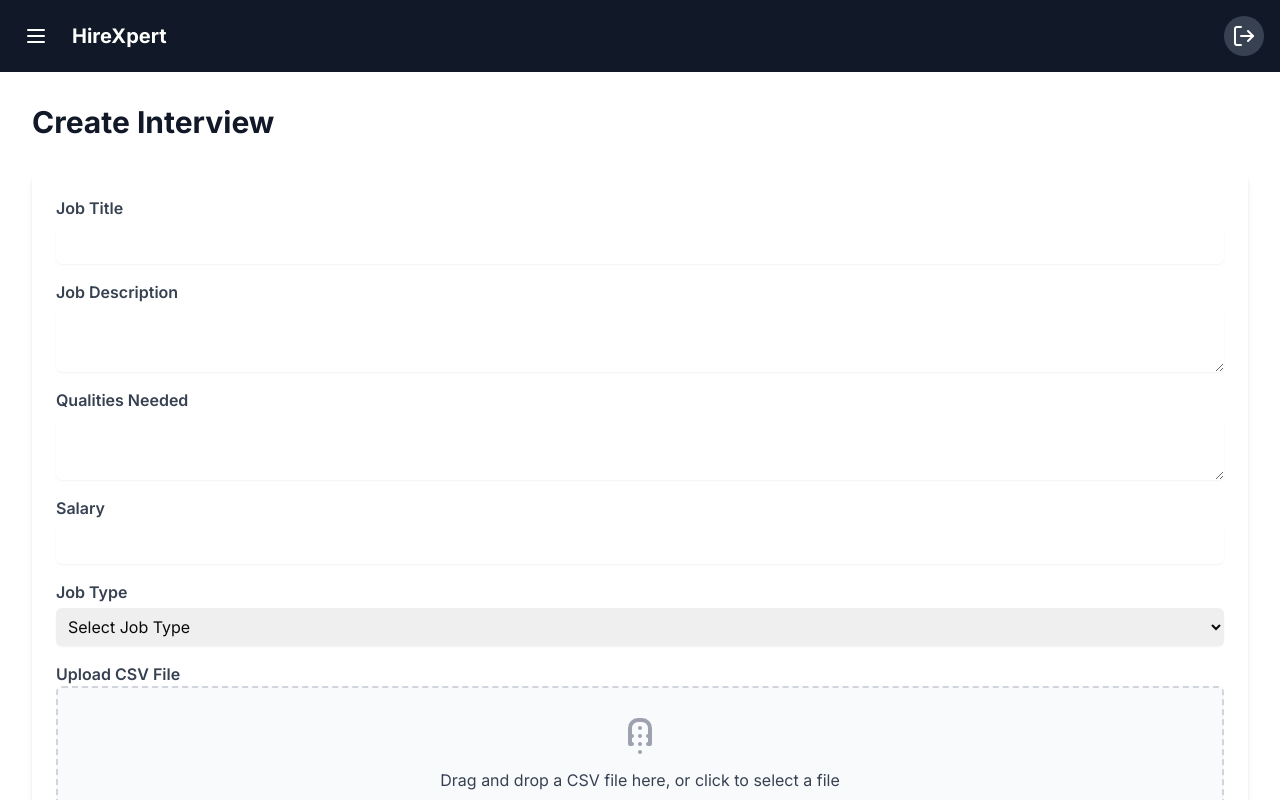
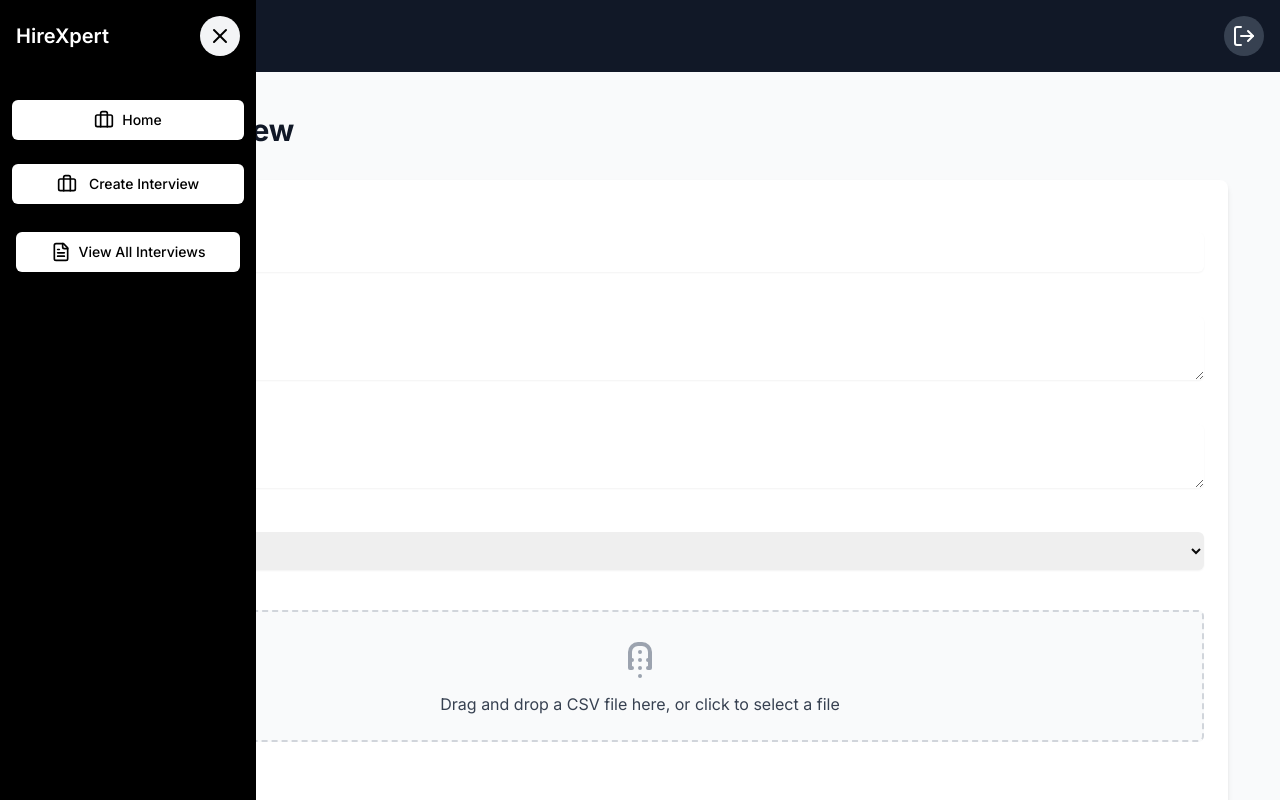
Before and after one commit to SandraMariyaGeorge/HireXpert, a Next.js app in the folder frontend/: page /hrdash/create-interview in a window 1280 px wide. Shown: the top 800 px of the page. Built offline with nearby package versions, Linux system fonts and the light colour scheme.

Commit message:
modified hrdashboard

```diff
--- a/frontend/app/hrdash/HR-interview/page.tsx
+++ /dev/null
@@ -1,74 +0,0 @@
-"use client";
-import React, { useState } from 'react';
-import { useRouter } from 'next/navigation';
-
-function CreateInterview() {
-  const [jobTitle, setJobTitle] = useState('');
-  const [jobDescription, setJobDescription] = useState('');
-  const [qualities, setQualities] = useState('');
-  const router = useRouter();
-
-  const handleCreateInterview = () => {
-    // Logic to create interview with AI or custom questions
-    console.log('Creating interview with:', { jobTitle, jobDescription, qualities });
-  };
-
-  const handleCustomQuestions = () => {
-    router.push('/HR-interview/custom-questions');
-  };
-
-  return (
-    <div className="flex flex-col h-screen bg-gray-50">
-
-      <main className="flex-1 overflow-y-auto p-8 bg-white">
-        <div className="max-w-7xl mx-auto">
-          <header className="mb-8">
-            <h1 className="text-3xl font-bold text-gray-900">Create Interview</h1>
-          </header>
-          <div className="mb-4">
-            <label className="block text-gray-700 font-semibold">Job Title</label>
-            <input
-              type="text"
-              value={jobTitle}
-              onChange={(e) => setJobTitle(e.target.value)}
-              className="mt-1 block w-full border-gray-300 rounded-md shadow-sm p-2"
-            />
-          </div>
-          <div className="mb-4">
-            <label className="block text-gray-700 font-semibold">Job Description</label>
-            <textarea
-              value={jobDescription}
-              onChange={(e) => setJobDescription(e.target.value)}
-              className="mt-1 block w-full border-gray-300 rounded-md shadow-sm p-2"
-            />
-          </div>
-          <div className="mb-4">
-            <label className="block text-gray-700 font-semibold">Qualities Needed</label>
-            <textarea
-              value={qualities}
-              onChange={(e) => setQualities(e.target.value)}
-              className="mt-1 block w-full border-gray-300 rounded-md shadow-sm p-2"
-            />
-          </div>
-          <div className="flex justify-between">
-            <button
-              onClick={handleCreateInterview}
-              className="px-4 py-2 bg-blue-600 text-white rounded-md"
-            >
-              Create Interview
-            </button>
-            <button
-              onClick={handleCustomQuestions}
-              className="px-4 py-2 bg-green-600 text-white rounded-md"
-            >
-              Custom Questions
-            </button>
-          </div>
-        </div>
-      </main>
-
-    </div>
-  );
-}
-
-export default CreateInterview;
--- a/frontend/app/hrdash/create-interview/page.tsx
+++ b/frontend/app/hrdash/create-interview/page.tsx
@@ -1,18 +1,23 @@
 "use client";
 
 import React, { useState, useCallback } from 'react';
-import Layout from '@/components/common/Layout';
 import { useRouter } from 'next/navigation';
 import { useDropzone } from 'react-dropzone';
+import HrDash_Sidebar from '@/components/hrdashboard/Sidebar';
+import Header from '@/components/common/Header';
 
 function CreateInterview() {
-  const [jobTitle, setJobTitle] = useState('');
-  const [jobDescription, setJobDescription] = useState('');
+  const [interviewTitle, setinterviewTitle] = useState('');
+  const [interviewDescription, setinterviewDescription] = useState('');
   const [qualities, setQualities] = useState('');
   const [salary, setSalary] = useState('');
   const [jobType, setJobType] = useState('');
   const [csvFile, setCsvFile] = useState<File | null>(null);
+  const [isSidebarOpen, setIsSidebarOpen] = React.useState(true);
 
+    const toggleSidebar = () => {
+      setIsSidebarOpen(!isSidebarOpen);
+    };
   const onDrop = useCallback((acceptedFiles: File[]) => {
     if (acceptedFiles && acceptedFiles[0]) {
       setCsvFile(acceptedFiles[0]);
@@ -25,66 +30,59 @@ function CreateInterview() {
   });
 
   const handleCreateInterview = () => {
-    // Logic to create interview
-    console.log('Creating interview with:', { jobTitle, jobDescription, qualities, salary, jobType, csvFile });
+    console.log('Creating interview with:', { interviewTitle, interviewDescription, qualities, salary, jobType, csvFile });
 
     if (csvFile) {
       const reader = new FileReader();
       reader.onload = (e) => {
         const text = e.target?.result;
         console.log('CSV file content:', text);
-        // Process CSV file content here
       };
       reader.readAsText(csvFile);
     }
   };
 
   return (
-    <Layout>
-      <header className="mb-8">
+    <div className="flex flex-col h-screen bg-gray-50">
+        <Header toggleSidebar={toggleSidebar} />
+        <div className="flex flex-1">
+          <HrDash_Sidebar sidebarOpen={isSidebarOpen} toggleSidebar={toggleSidebar} />
+          <div className="flex-1 p-10 ml-3 mr-3">
+            <header className="mb-8 ">
                 <h1 className="text-3xl font-bold text-gray-900">Create Interview</h1>
             </header>
             <div className="bg-white shadow-md rounded-lg p-6">
-        <div className="mb-4">
-          <label className="block text-gray-700 font-semibold">Job Title</label>
+              <div className="mb-4 ">
+                <label className="block text-gray-700 font-semibold">Interview Title</label>
                 <input
                   type="text"
-            value={jobTitle}
-            onChange={(e) => setJobTitle(e.target.value)}
-            className="mt-1 block w-full border-gray-300 rounded-md shadow-sm p-2"
+                  value={interviewTitle}
+                  onChange={(e) => setinterviewTitle(e.target.value)}
+                  className="mt-1  w-full border-gray-800 rounded-md shadow-sm p-2"
                 />
               </div>
               <div className="mb-4">
-          <label className="block text-gray-700 font-semibold">Job Description</label>
+                <label className="block text-gray-800 font-semibold">Interview Description</label>
                 <textarea
-            value={jobDescription}
-            onChange={(e) => setJobDescription(e.target.value)}
-            className="mt-1 block w-full border-gray-300 rounded-md shadow-sm p-2"
+                  value={interviewDescription}
+                  onChange={(e) => setinterviewDescription(e.target.value)}
+                  className="mt-1 block w-full border-gray-800 rounded-md shadow-sm p-2"
                 />
               </div>
               <div className="mb-4">
-          <label className="block text-gray-700 font-semibold">Qualities Needed</label>
+                <label className="block text-gray-800 font-semibold">Qualities Needed</label>
                 <textarea
                   value={qualities}
                   onChange={(e) => setQualities(e.target.value)}
-            className="mt-1 block w-full border-gray-300 rounded-md shadow-sm p-2"
+                  className="mt-1 block w-full border-gray-800 rounded-md shadow-sm p-2"
                 />
               </div>
-        <div className="mb-4">
-          <label className="block text-gray-700 font-semibold">Salary</label>
-          <input
-            type="text"
-            value={salary}
-            onChange={(e) => setSalary(e.target.value)}
-            className="mt-1 block w-full border-gray-300 rounded-md shadow-sm p-2"
-          />
-        </div>
-        <div className="mb-4">
-          <label className="block text-gray-700 font-semibold">Job Type</label>
+              <div className="mb-4 border-gray-700">
+                <label className="block text-gray-800 font-semibold">Job Type</label>
                 <select
                   value={jobType}
                   onChange={(e) => setJobType(e.target.value)}
-            className="mt-1 block w-full border-gray-300 rounded-md shadow-sm p-2"
+                  className="mt-1 block w-full border-gray-700 rounded-md shadow-sm p-2"
                 >
                   <option value="">Select Job Type</option>
                   <option value="full-time">Full-Time</option>
@@ -134,7 +132,10 @@ function CreateInterview() {
                 Create Interview
               </button>
             </div>
-    </Layout>
+          </div>
+
+        </div>
+    </div>
   );
 }
 
--- a/frontend/app/hrdash/page.tsx
+++ b/frontend/app/hrdash/page.tsx
@@ -4,15 +4,30 @@ import HiringInsights from '@/components/hrdashboard/HiringInsights';
 import ActivityFeed from '@/components/hrdashboard/ActivityFeed';
 import Header from '@/components/common/Header'; // Common header component
 import Footer from '@/components/common/Footer'; // Common footer component
-//import ProtectedRoute from '@/components/ProtectedRoute';
+import Sidebar from '@/components/hrdashboard/Sidebar';
+import ProtectedRoute from '@/components/ProtectedRoute';
+import HrDash_Sidebar from '@/components/hrdashboard/Sidebar';
+
+type SidebarItem = {
+  id: string;
+  label: string;
+  icon: () => JSX.Element;
+};
 
 function HRDashboard() {
+  const [isSidebarOpen, setIsSidebarOpen] = React.useState(true);
+
+  const toggleSidebar = () => {
+    setIsSidebarOpen(!isSidebarOpen);
+  };
+  const [activeTab, setActiveTab] = React.useState('Dashboard'); // Example state for active tab
+
   return (
-   // <ProtectedRoute role="hr">
+   <ProtectedRoute role="hr">
       <div className="flex flex-col h-screen bg-gray-50">
-        <Header /> {/* Common header */}
+        <Header toggleSidebar={toggleSidebar} />
         <div className="flex flex-1">
-          <Sidebar items={sidebarItems} activeTab={activeTab} setActiveTab={setActiveTab} />
+          <HrDash_Sidebar sidebarOpen={isSidebarOpen} toggleSidebar={toggleSidebar} />
           <main className="flex-1 overflow-y-auto p-8 bg-white">
             <div className="max-w-7xl mx-auto">
               <header className="mb-8">
@@ -26,7 +41,7 @@ function HRDashboard() {
         </div>
         <Footer /> {/* Common footer */}
       </div>
-   // </ProtectedRoute>
+    </ProtectedRoute>
   );
 }
 
--- /dev/null
+++ b/frontend/app/hrdash/view-interview-details/[id]/page.tsx
@@ -0,0 +1,123 @@
+"use client";
+
+import React, { useState } from 'react';
+import Layout from '@/components/common/Layout';
+import { useRouter } from 'next/navigation';
+import Header from '@/components/common/Header';
+import HrDash_Sidebar from '@/components/hrdashboard/Sidebar';
+import Link from 'next/link';
+
+function TopCandidates() {
+  interface Candidate {
+    id: number;
+    name: string;
+    performanceSummary: string;
+    interviewScore: number;
+  }
+
+  const [isSidebarOpen, setIsSidebarOpen] = React.useState(false);
+
+  const toggleSidebar = () => {
+    setIsSidebarOpen(!isSidebarOpen);
+  };
+
+  const router = useRouter();
+
+  // Mock data for top candidates
+  const [candidates, setCandidates] = useState<Candidate[]>([
+    {
+      id: 1,
+      name: 'John Doe',
+      performanceSummary: 'John demonstrated excellent problem-solving skills and a deep understanding of software development principles.',
+      interviewScore: 95,
+    },
+    {
+      id: 2,
+      name: 'Jane Smith',
+      performanceSummary: 'Jane showed strong leadership qualities and a clear vision for product management.',
+      interviewScore: 92,
+    },
+    {
+      id: 3,
+      name: 'Alice Johnson',
+      performanceSummary: 'Alice exhibited exceptional analytical skills and a solid grasp of data science concepts.',
+      interviewScore: 90,
+    },
+    {
+      id: 4,
+      name: 'Bob Brown',
+      performanceSummary: 'Bob had a great understanding of backend systems and database management.',
+      interviewScore: 88,
+    },
+    {
+      id: 5,
+      name: 'Charlie Davis',
+      performanceSummary: 'Charlie demonstrated strong communication skills and a collaborative mindset.',
+      interviewScore: 87,
+    },
+    {
+      id: 6,
+      name: 'Eve White',
+      performanceSummary: 'Eve showed a keen eye for detail and a strong ability to debug complex issues.',
+      interviewScore: 86,
+    },
+    {
+      id: 7,
+      name: 'Frank Wilson',
+      performanceSummary: 'Frank exhibited a solid understanding of cloud computing and DevOps practices.',
+      interviewScore: 85,
+    },
+    {
+      id: 8,
+      name: 'Grace Lee',
+      performanceSummary: 'Grace demonstrated excellent project management skills and a proactive attitude.',
+      interviewScore: 84,
+    },
+    {
+      id: 9,
+      name: 'Henry Harris',
+      performanceSummary: 'Henry showed a strong ability to work under pressure and meet tight deadlines.',
+      interviewScore: 83,
+    },
+    {
+      id: 10,
+      name: 'Ivy Clark',
+      performanceSummary: 'Ivy exhibited a strong understanding of front-end development and user experience design.',
+      interviewScore: 82,
+    },
+  ]);
+
+  return (
+    <div className="flex flex-col h-screen bg-gray-50">
+      <Header toggleSidebar={toggleSidebar} />
+      <div className="flex flex-1">
+        <HrDash_Sidebar sidebarOpen={isSidebarOpen} toggleSidebar={toggleSidebar} />
+        <div className="flex-1 p-10">
+          <header className="mb-8 flex justify-between items-center">
+            <h1 className="text-3xl font-bold text-gray-900">Top Candidates</h1>
+          </header>
+          <div className="space-y-4">
+            {candidates.map((candidate) => (
+              <div key={candidate.id} className="p-4 bg-white rounded-md shadow-md">
+                <h2 className="text-xl font-semibold text-gray-900">{candidate.name}</h2>
+                <p className="text-gray-700 mt-2">{candidate.performanceSummary}</p>
+                <p className="text-gray-700 mt-2">
+                  <strong>Interview Score:</strong> {candidate.interviewScore}
+                </p>
+                <Link href={`/hrdash/view-interview-details/id=${candidate.id}`}>
+                  <button
+                    className="mt-2 px-4 py-2 bg-black text-white rounded-md hover:bg-black transition duration-300"
+                  >
+                    View Details
+                  </button>
+                </Link>
+              </div>
+            ))}
+          </div>
+        </div>
+      </div>
+    </div>
+  );
+}
+
+export default TopCandidates;
--- a/frontend/app/hrdash/view-interview-details/page.tsx
+++ b/frontend/app/hrdash/view-interview-details/page.tsx
@@ -3,6 +3,9 @@
 import React, { useState } from 'react';
 import Layout from '@/components/common/Layout';
 import { useRouter } from 'next/navigation';
+import Header from '@/components/common/Header';
+import HrDash_Sidebar from '@/components/hrdashboard/Sidebar';
+import Link from 'next/link';
 
 function ViewInterviewDetails() {
   interface Interview {
@@ -14,7 +17,11 @@ function ViewInterviewDetails() {
     salary: string;
     jobType: string;
   }
+  const [isSidebarOpen, setIsSidebarOpen] = React.useState(true);
 
+    const toggleSidebar = () => {
+      setIsSidebarOpen(!isSidebarOpen);
+    };
   const router = useRouter();
 
   const [interviews, setInterviews] = useState<Interview[]>([
@@ -47,25 +54,14 @@ function ViewInterviewDetails() {
     },
   ]);
 
-  const handleViewResult = (interviewId: number) => {
-    // Redirect to the candidate summary page
-    router.push(`/hrdash/candidate-summary/${interviewId}`);
-  };
-
-  const handleBack = () => {
-    router.push('/hrdash');
-  };
-
   return (
-    <Layout>
+    <div className="flex flex-col h-screen bg-gray-50">
+        <Header toggleSidebar={toggleSidebar} />
+        <div className="flex flex-1">
+          <HrDash_Sidebar sidebarOpen={isSidebarOpen} toggleSidebar={toggleSidebar} />
+          <div className="flex-1 p-10">
             <header className="mb-8 flex justify-between items-center">
               <h1 className="text-3xl font-bold text-gray-900">View Interview Details</h1>
-        <button
-          onClick={handleBack}
-          className="px-4 py-2 bg-gray-300 text-gray-700 rounded-md hover:bg-gray-400 transition duration-300"
-        >
-          &larr; Back
-        </button>
             </header>
             <div className="space-y-4">
               {interviews.map((interview) => (
@@ -75,16 +71,19 @@ function ViewInterviewDetails() {
                   <p className="text-gray-700">Qualities: {interview.qualities}</p>
                   <p className="text-gray-700">Salary: {interview.salary}</p>
                   <p className="text-gray-700">Job Type: {interview.jobType}</p>
+                  <Link href={`/hrdash/view-interview-details/id=${interview.id}`}>
                     <button
-              onClick={() => handleViewResult(interview.id)}
-              className="mt-2 px-4 py-2 bg-blue-600 text-white rounded-md hover:bg-blue-700 transition duration-300"
+                      className="mt-2 px-4 py-2 bg-black text-white rounded-md hover:bg-black transition duration-300"
                     >
                       View Result
                     </button>
+                  </Link>
                 </div>
               ))}
             </div>
-    </Layout>
+          </div>
+        </div>
+    </div>
   );
 }
 
--- a/frontend/components/hrdashboard/Sidebar.tsx
+++ b/frontend/components/hrdashboard/Sidebar.tsx
@@ -1,54 +1,66 @@
-import { useRouter } from 'next/navigation';
-import { CalendarPlus, Users, FileSpreadsheet } from 'lucide-react';
+"use client";
 
-interface SidebarItem {
-  id: string;
-  label: string;
-  icon: React.ElementType;
+import { Button } from "@/components/ui/button";
+import { X, Briefcase, FileText, ArrowLeft } from "lucide-react";
+import Link from "next/link"; // Import next/link for client-side navigation
+
+interface SidebarProps {
+  sidebarOpen: boolean;
+  toggleSidebar: () => void;
 }
 
-interface SidebarProps {
-  items: SidebarItem[];
-  activeTab: string;
-  setActiveTab: (id: string) => void;
-}
+export default function HrDash_Sidebar({
+  sidebarOpen,
+  toggleSidebar,
+}: SidebarProps) {
+  return (
+    <div
+      className={`fixed inset-y-0 left-0 bg-black text-white w-64 transform ${
+        sidebarOpen ? "translate-x-0" : "-translate-x-full"
+      } transition-transform duration-300 ease-in-out z-20`}
+    >
+      <div className="flex items-center justify-between p-4">
+        <h2 className="text-xl font-semibold">HireXpert</h2>
+        <Button
+          className="bg-gray-100 hover:bg-gray-300 p-2 rounded-full"
+          onClick={toggleSidebar}
+        >
+          <X className="text-black" />
+        </Button>
+      </div>
+      <nav className="mt-4">
+        <ul>
+          {/* Home Link */}
+          <li className="p-3 hover:bg-gray-700">
+            <Link href="/hrdash" passHref>
+              <Button className="flex items-center space-x-2 w-full text-left bg-white hover:bg-gray-200 text-black">
+                <Briefcase className="w-5 h-5 text-black" />
+                <span>Home</span>
+              </Button>
+            </Link>
+          </li>
 
-const Sidebar: React.FC<SidebarProps> = ({ items, activeTab, setActiveTab }) => {
-  const router = useRouter();
+          {/* Job Listings Link */}
+          <li className="p-3 hover:bg-gray-700">
+            <Link href="/hrdash/create-interview" passHref>
+              <Button className="flex items-center space-x-3 w-full text-left bg-white hover:bg-gray-200 text-black">
+                <Briefcase className="w-5 h-6 text-black" />
+                <span>Create Interview</span>
+              </Button>
+            </Link>
+          </li>
 
-  const handleItemClick = (id: string) => {
-    setActiveTab(id);
-    if(id =='home'){
-      router.push('/hrdash');
-    }
-    else if (id === 'create-interview') {
-      router.push('/hrdash/create-interview');
-    } else if (id === 'view-interview-details') {
-      router.push('/hrdash/view-interview-details');
-    }
-
-    // Add more navigation logic for other tabs if needed
-  };
-
-  return (
-    <div className="w-64 bg-gray-900 text-gray-100">
-      <div className="p-4 text-xl font-semibold border-b border-gray-700">HR Dashboard</div>
-      <ul className="mt-4">
-        {items.map((item) => (
-          <li
-            key={item.id}
-            className={`p-4 cursor-pointer flex items-center space-x-2 hover:bg-gray-700 transition-colors duration-200 ${
-              activeTab === item.id ? 'bg-gray-700' : ''
-            }`}
-            onClick={() => handleItemClick(item.id)}
-          >
-            <item.icon className="h-5 w-5" />
-            <span>{item.label}</span>
+          {/* Resume Generation Button */}
+          <li className="p-4 hover:bg-gray-700">
+            <Link href="/hrdash/view-interview-details" passHref>
+              <Button className="flex items-center space-x-2 w-full text-left bg-white hover:bg-gray-200 text-black">
+                <FileText className="w-5 h-5 text-black" />
+                <span>View All Interviews</span>
+              </Button>
+            </Link>
           </li>
-        ))}
-      </ul>
+        </ul>
+      </nav>
     </div>
   );
-};
-
-export default Sidebar;
+}
```
Also changed, not shown: frontend/app/hrdash/interview/page.tsx (deleted, +0 -10 lines), 2 other files (tests, documents, lock files or other folders). Lines whose indentation alone changed are shown as unchanged.
